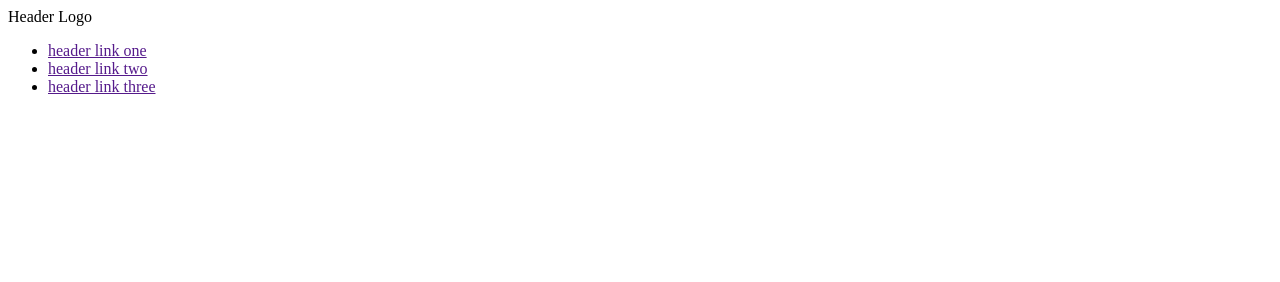
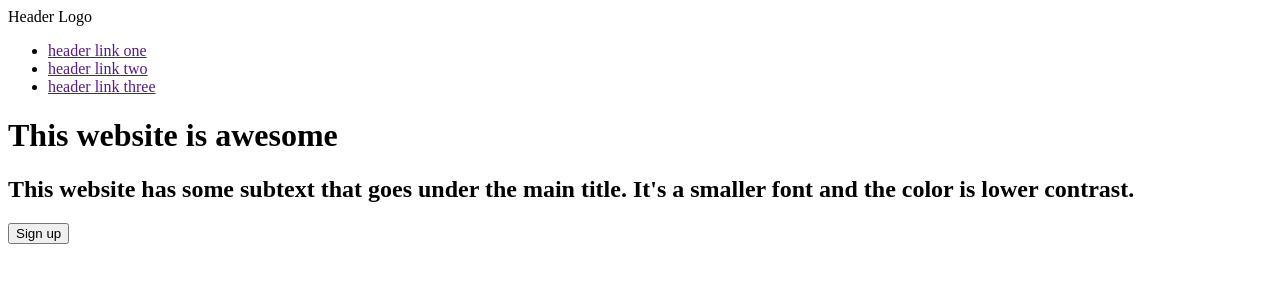
Before and after one commit to majunon/landing-page, a plain HTML site: page index.html in a window 1280 px wide. Drawn offline with Linux system fonts and the light colour scheme.

Commit message:
add content in hero section

```diff
--- a/index.html
+++ b/index.html
@@ -20,7 +20,11 @@
                 </ul>
             </div>
             <div class="hero">
-
+                <div class="hero-left">
+                    <h1>This website is awesome</h1>
+                    <h2>This website has some subtext that goes under the main title. It's a smaller font and the color is lower contrast.</h2>
+                    <button>Sign up</button>
+                </div>
             </div>
         </div>
         <div class="info">
```
